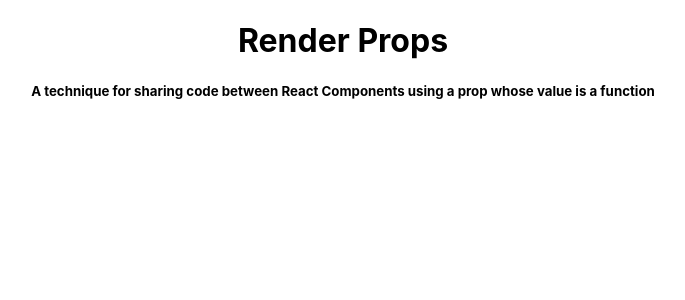
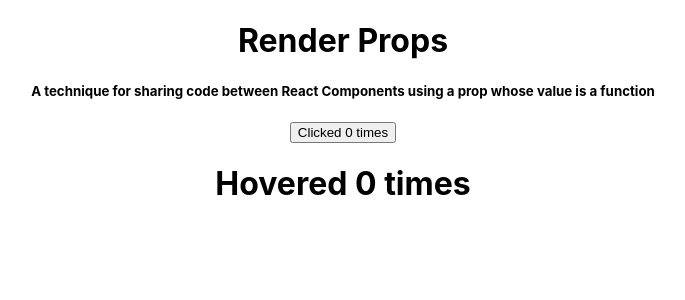
Before and after one commit to Sadia-hub/p1, a React (Create React App) app: page / in a window 1280 px wide. Shown: the top 300 px of the page, without its empty margins (297-982 px from the left). Built offline with nearby package versions, Linux system fonts and the light colour scheme.

Commit message:
render props done
Used for code sharing

```diff
--- a/src/App.js
+++ b/src/App.js
@@ -1,11 +1,26 @@
 import './App.css';
-
+import ClickCounter from './components/ClickCounter';
+import CounterRenderProp from './components/CounterRenderProp';
+import HoverCounter from './components/HoverCounter';
 
 function App() {
   return (
     <div className="App">
       <h1>Render Props</h1>
       <h5>A technique for sharing code between React Components using a prop whose value is a function</h5>
+
+      <CounterRenderProp
+      render={(count, increment)=>{
+          return <ClickCounter count={count} increment={increment}/>
+      }}
+      />
+
+    <CounterRenderProp
+      render={(count, increment)=>{
+          return <HoverCounter count={count} increment={increment}/>
+      }}
+      />
+
     </div>
   );
 }
--- /dev/null
+++ b/src/components/ClickCounter.js
@@ -0,0 +1,8 @@
+const ClickCounter = ({count, increment}) =>{
+    return<>
+    <button
+    onClick={increment}
+    >Clicked {count} times</button>
+    </>
+}
+export default ClickCounter;
--- /dev/null
+++ b/src/components/CounterRenderProp.js
@@ -0,0 +1,17 @@
+import { useState } from "react";
+
+const CounterRenderProp = ({render}) =>{
+
+    const[count, setCount] = useState(0);
+    const increment = () =>{
+        setCount((prev)=>prev+1);
+    }
+
+    return<>
+    {
+        render(count, increment)
+    }
+    </>
+}
+
+export default CounterRenderProp;
--- /dev/null
+++ b/src/components/HoverCounter.js
@@ -0,0 +1,9 @@
+const HoverCounter = ({count, increment}) =>{
+    return <>
+    <h1
+    onMouseOver = {increment}
+    >Hovered {count} times</h1>
+    </>
+}
+
+export default HoverCounter;
```
